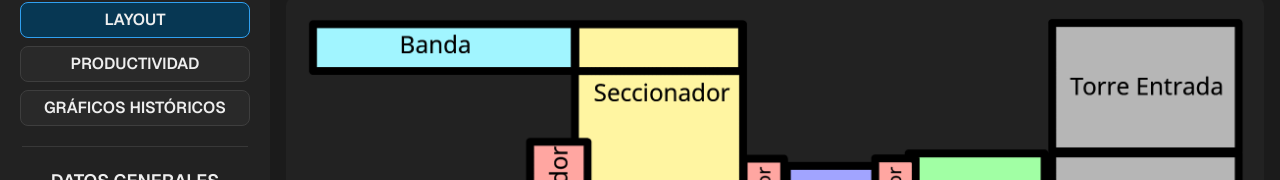
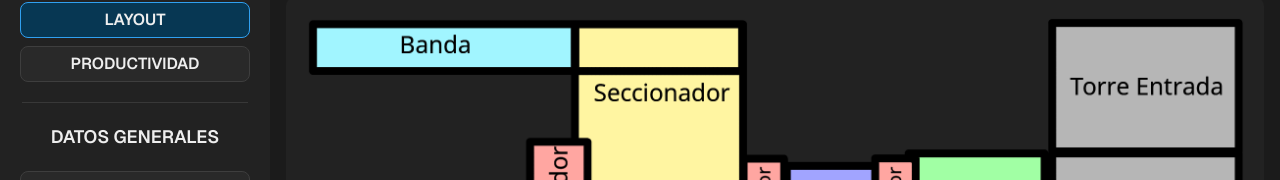
Before and after one commit to CremonaInoxidableSA/pf_chpf_15_mortadela_web_arm, a Next.js app: page /armado in a window 1280 px wide. Shown: the part 131-311 px from the top of the page. Built offline with nearby package versions, Linux system fonts and the light colour scheme; no server answers; sample sign-in values are in the browser's storage.

Commit message:
esperar a samu mamita

```diff
--- a/app/(Maquinaria)/armado/datosLateralesArmado.tsx
+++ b/app/(Maquinaria)/armado/datosLateralesArmado.tsx
@@ -44,7 +44,6 @@ const DatosLaterales: React.FC = () => {
     () => [
       { id: 1, nombre: t("mayus.layout") },
       { id: 2, nombre: t("mayus.productividad") },
-      { id: 3, nombre: t("mayus.graficosHistoricos") },
     ],
     [t],
   );
--- a/data/mock/productividad.json
+++ b/data/mock/productividad.json
@@ -73,74 +73,194 @@
   },
   {
     "id": 10,
-    "nombre": "Jamon Cocido",
-    "fecha": "2026-03-11",
-    "hora": "10:15:00",
-    "tiempo": "03:10:00",
-    "toneladas": 1.62
+    "nombre": "Mortadela Corta",
+    "fecha": "2026-03-03",
+    "hora": "07:10:00",
+    "tiempo": "02:50:20",
+    "toneladas": 2.08
   },
   {
     "id": 11,
-    "nombre": "Jamon Cocido",
-    "fecha": "2026-03-15",
-    "hora": "07:20:30",
-    "tiempo": "03:30:45",
-    "toneladas": 1.80
+    "nombre": "Mortadela Corta",
+    "fecha": "2026-03-05",
+    "hora": "06:30:45",
+    "tiempo": "02:22:15",
+    "toneladas": 1.77
   },
   {
     "id": 12,
-    "nombre": "Jamon Cocido",
+    "nombre": "Mortadela Corta",
     "fecha": "2026-03-18",
-    "hora": "11:00:00",
-    "tiempo": "02:38:10",
-    "toneladas": 1.35
+    "hora": "08:55:00",
+    "tiempo": "03:08:40",
+    "toneladas": 2.31
   },
   {
     "id": 13,
-    "nombre": "Jamon Crudo",
-    "fecha": "2026-03-12",
-    "hora": "06:45:00",
-    "tiempo": "04:10:30",
-    "toneladas": 1.44
+    "nombre": "Mortadela Mediana",
+    "fecha": "2026-03-03",
+    "hora": "09:25:00",
+    "tiempo": "02:42:10",
+    "toneladas": 2.44
   },
   {
     "id": 14,
-    "nombre": "Jamon Crudo",
-    "fecha": "2026-03-16",
-    "hora": "08:00:00",
-    "tiempo": "04:52:15",
-    "toneladas": 1.68
+    "nombre": "Mortadela Mediana",
+    "fecha": "2026-03-06",
+    "hora": "10:00:30",
+    "tiempo": "03:05:50",
+    "toneladas": 2.76
   },
   {
     "id": 15,
-    "nombre": "Jamon Crudo",
-    "fecha": "2026-03-19",
-    "hora": "10:30:00",
-    "tiempo": "03:29:40",
-    "toneladas": 1.20
+    "nombre": "Mortadela Mediana",
+    "fecha": "2026-03-08",
+    "hora": "08:15:00",
+    "tiempo": "02:55:35",
+    "toneladas": 2.62
   },
   {
     "id": 16,
-    "nombre": "Salchicon",
-    "fecha": "2026-03-13",
+    "nombre": "Mortadela Larga",
+    "fecha": "2026-03-04",
     "hora": "07:00:00",
-    "tiempo": "02:15:55",
-    "toneladas": 1.10
+    "tiempo": "03:28:15",
+    "toneladas": 3.05
   },
   {
     "id": 17,
-    "nombre": "Salchicon",
-    "fecha": "2026-03-16",
-    "hora": "09:40:20",
-    "tiempo": "02:33:10",
-    "toneladas": 1.25
+    "nombre": "Mortadela Larga",
+    "fecha": "2026-03-07",
+    "hora": "08:20:10",
+    "tiempo": "03:10:50",
+    "toneladas": 2.78
   },
   {
     "id": 18,
-    "nombre": "Salchicon",
-    "fecha": "2026-03-19",
-    "hora": "11:15:00",
-    "tiempo": "01:58:45",
-    "toneladas": 0.95
+    "nombre": "Mortadela Larga",
+    "fecha": "2026-03-10",
+    "hora": "09:05:00",
+    "tiempo": "02:45:30",
+    "toneladas": 2.42
+  },
+  {
+    "id": 19,
+    "nombre": "Mortadela Corta",
+    "fecha": "2026-03-02",
+    "hora": "06:05:00",
+    "tiempo": "02:44:10",
+    "toneladas": 2.03
+  },
+  {
+    "id": 20,
+    "nombre": "Mortadela Corta",
+    "fecha": "2026-03-04",
+    "hora": "07:30:15",
+    "tiempo": "02:18:50",
+    "toneladas": 1.71
+  },
+  {
+    "id": 21,
+    "nombre": "Mortadela Corta",
+    "fecha": "2026-03-06",
+    "hora": "08:10:00",
+    "tiempo": "03:05:35",
+    "toneladas": 2.30
+  },
+  {
+    "id": 22,
+    "nombre": "Mortadela Corta",
+    "fecha": "2026-03-08",
+    "hora": "06:50:20",
+    "tiempo": "02:52:00",
+    "toneladas": 2.12
+  },
+  {
+    "id": 23,
+    "nombre": "Mortadela Corta",
+    "fecha": "2026-03-15",
+    "hora": "07:15:40",
+    "tiempo": "02:29:45",
+    "toneladas": 1.85
+  },
+  {
+    "id": 24,
+    "nombre": "Mortadela Mediana",
+    "fecha": "2026-03-02",
+    "hora": "09:00:00",
+    "tiempo": "02:35:20",
+    "toneladas": 2.34
+  },
+  {
+    "id": 25,
+    "nombre": "Mortadela Mediana",
+    "fecha": "2026-03-05",
+    "hora": "10:20:30",
+    "tiempo": "03:10:05",
+    "toneladas": 2.85
+  },
+  {
+    "id": 26,
+    "nombre": "Mortadela Mediana",
+    "fecha": "2026-03-07",
+    "hora": "08:40:00",
+    "tiempo": "02:48:40",
+    "toneladas": 2.51
+  },
+  {
+    "id": 27,
+    "nombre": "Mortadela Mediana",
+    "fecha": "2026-03-11",
+    "hora": "07:05:10",
+    "tiempo": "02:12:30",
+    "toneladas": 1.97
+  },
+  {
+    "id": 28,
+    "nombre": "Mortadela Mediana",
+    "fecha": "2026-03-16",
+    "hora": "09:50:00",
+    "tiempo": "03:22:15",
+    "toneladas": 3.01
+  },
+  {
+    "id": 29,
+    "nombre": "Mortadela Larga",
+    "fecha": "2026-03-03",
+    "hora": "06:20:00",
+    "tiempo": "03:15:50",
+    "toneladas": 2.87
+  },
+  {
+    "id": 30,
+    "nombre": "Mortadela Larga",
+    "fecha": "2026-03-06",
+    "hora": "08:00:45",
+    "tiempo": "03:48:25",
+    "toneladas": 3.35
+  },
+  {
+    "id": 31,
+    "nombre": "Mortadela Larga",
+    "fecha": "2026-03-09",
+    "hora": "07:35:00",
+    "tiempo": "02:40:10",
+    "toneladas": 2.33
+  },
+  {
+    "id": 32,
+    "nombre": "Mortadela Larga",
+    "fecha": "2026-03-13",
+    "hora": "09:15:30",
+    "tiempo": "03:22:00",
+    "toneladas": 2.95
+  },
+  {
+    "id": 33,
+    "nombre": "Mortadela Larga",
+    "fecha": "2026-03-17",
+    "hora": "06:45:00",
+    "tiempo": "02:58:35",
+    "toneladas": 2.61
   }
 ]
```
